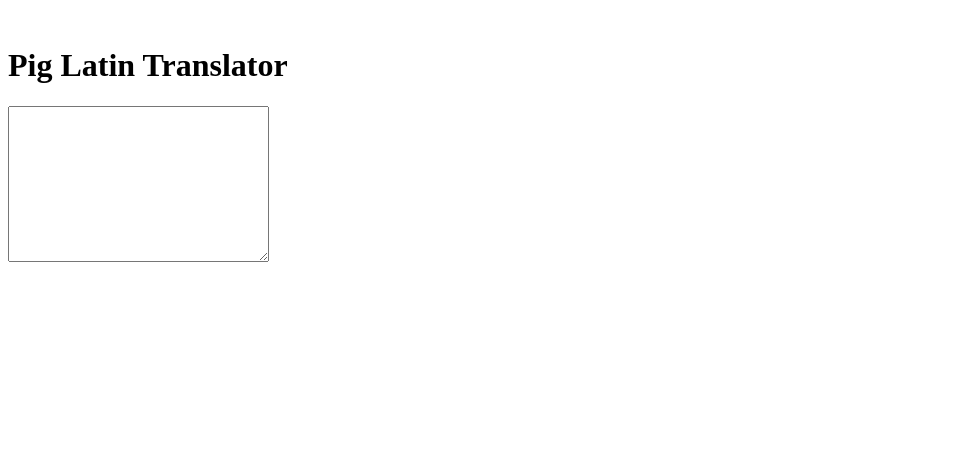
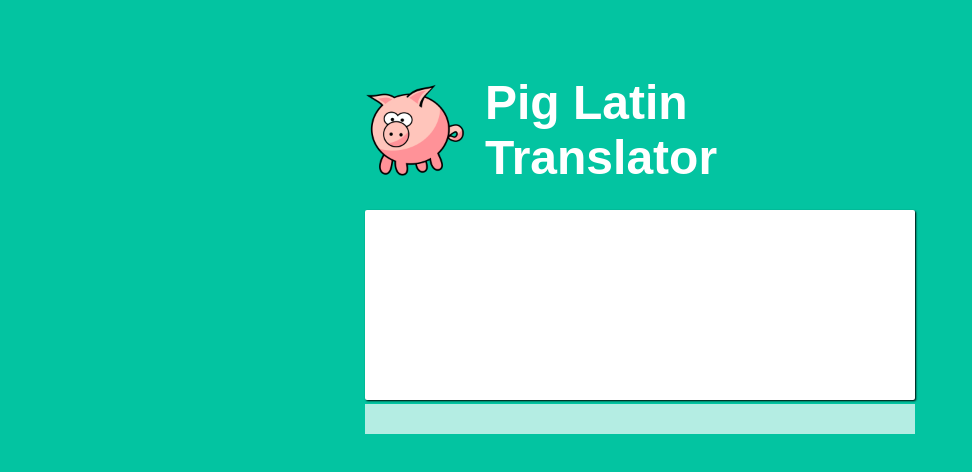
Before and after one commit to dominicdaviescodes/pig, a plain HTML site: page index.html in a window 1280 px wide. Shown: the whole page, without its empty margins (0-972 px from the left). Drawn offline with Linux system fonts and the light colour scheme.

Commit message:
add styling

```diff
--- a/app.css
+++ b/app.css
@@ -0,0 +1,54 @@
+* {
+  margin: 0;
+  padding: 0;
+  box-sizing: border-box;
+  font-family: sans-serif;
+}
+
+html {
+  background-color: #03c4a1;
+}
+
+/* body {
+  color: rgba(255, 255, 255, 0.7);
+} */
+
+.container {
+  max-width: 600px;
+  margin: 0 auto;
+  padding: 25px;
+}
+
+header {
+  display: flex;
+  align-items: center;
+  margin-top: 50px;
+  margin-bottom: 25px;
+}
+
+.header__title {
+  font-size: 3rem;
+  color: #fff;
+}
+
+.header__icon {
+  max-height: 100px;
+  margin-right: 20px;
+}
+
+.text-input {
+  width: 100%;
+  resize: none;
+  padding: 15px;
+  border-radius: 2px;
+  border: none;
+  box-shadow: 1px 1px 2px #000;
+  font-size: 14px;
+  color: ##03c4a1;;
+}
+
+.text-output {
+  background-color: rgba(255, 255, 255, 0.7);
+  color: #6760aa;
+  padding: 15px;
+}
--- a/index.html
+++ b/index.html
@@ -11,7 +11,7 @@
 <body>
   <div class="container">
     <header class="header">
-      <img src="pig" alt="">
+      <img src="pig.png" alt="a cartoon pig" class="header__icon">
       <h1 class="header__title">Pig Latin Translator</h1>
     </header>
     <textarea class="text-input" id="textInput" cols="30" rows="10"></textarea>
```
